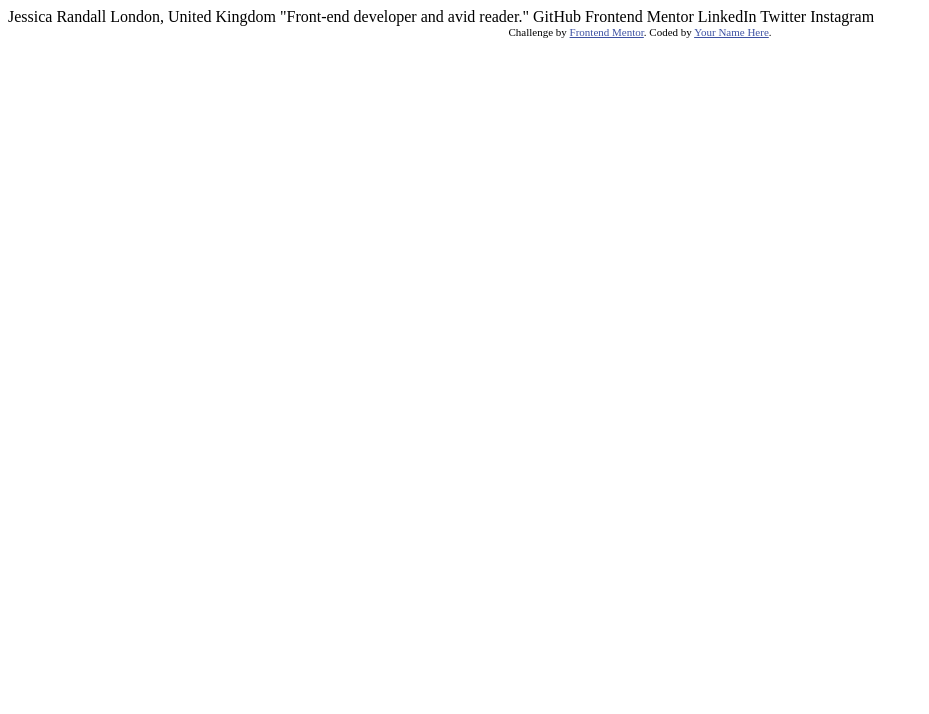
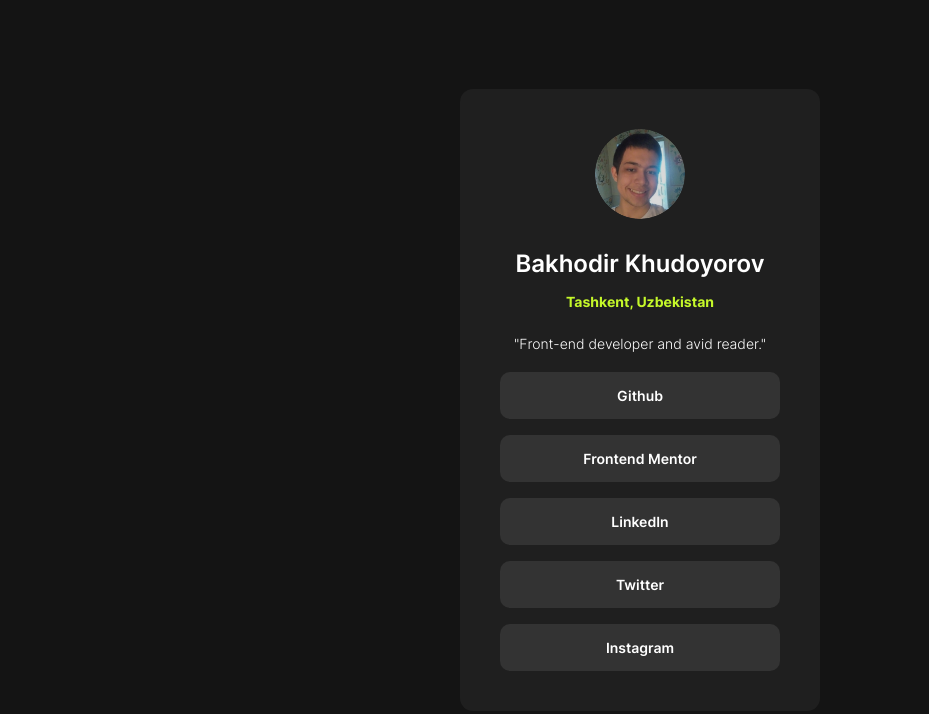
Before and after one commit to bobov1190/social-links-profile, a plain HTML site: page index.html in a window 1280 px wide. Shown: the whole page, without its empty margins (0-929 px from the left). Drawn offline with Linux system fonts and the light colour scheme.

Commit message:
Update index.html

```diff
--- a/index.html
+++ b/index.html
@@ -1,34 +1,29 @@
 <!DOCTYPE html>
 <html lang="en">
-<head>
-  <meta charset="UTF-8">
-  <meta name="viewport" content="width=device-width, initial-scale=1.0"> <!-- displays site properly based on user's device -->
+	<head>
+		<meta charset="UTF-8" />
+		<meta name="viewport" content="width=device-width, initial-scale=1.0" />
+		<link
+			rel="icon"
+			type="image/png"
+			sizes="32x32"
+			href="./assets/images/favicon-32x32.png"
+		/>
+		<link rel="stylesheet" href="./assets/master.css" />
+	</head>
+	<body>
+		<div class="box">
+			<img class='image' src="./assets/images/avatar-bahodir.png" alt="">
+			<div class="auth">Bakhodir Khudoyorov</div>
+			<div class="location">Tashkent, Uzbekistan</div>
+			<div class="prof">"Front-end developer and avid reader."</div>
 
-  <link rel="icon" type="image/png" sizes="32x32" href="./assets/images/favicon-32x32.png">
-
-  <title>Frontend Mentor | Social links profile</title>
-
-  <!-- Feel free to remove these styles or customise in your own stylesheet 👍 -->
-  <style>
-    .attribution { font-size: 11px; text-align: center; }
-    .attribution a { color: hsl(228, 45%, 44%); }
-  </style>
-</head>
-<body>
-
-  Jessica Randall
-  London, United Kingdom
-  "Front-end developer and avid reader."
-
-  GitHub
-  Frontend Mentor
-  LinkedIn
-  Twitter
-  Instagram
-
-  <div class="attribution">
-    Challenge by <a href="https://www.frontendmentor.io?ref=challenge" target="_blank">Frontend Mentor</a>.
-    Coded by <a href="#">Your Name Here</a>.
-  </div>
-</body>
+			<div class="links">
+				<a href="https://github.com/bobov1190">Github</a>
+				<a href="https://www.frontendmentor.io/profile/bobov1190">Frontend Mentor</a>
+				<a href="https://www.linkedin.com/in/q-a-d-i-m-i-y-%E2%9C%A8%EF%B8%8F-229a7a2b9/">LinkedIn</a>
+				<a href="https://x.com/edge_name">Twitter</a>
+				<a href="https://www.instagram.com/benj._.amin._/">Instagram</a>
+		</div>
+	</body>
 </html>
```
